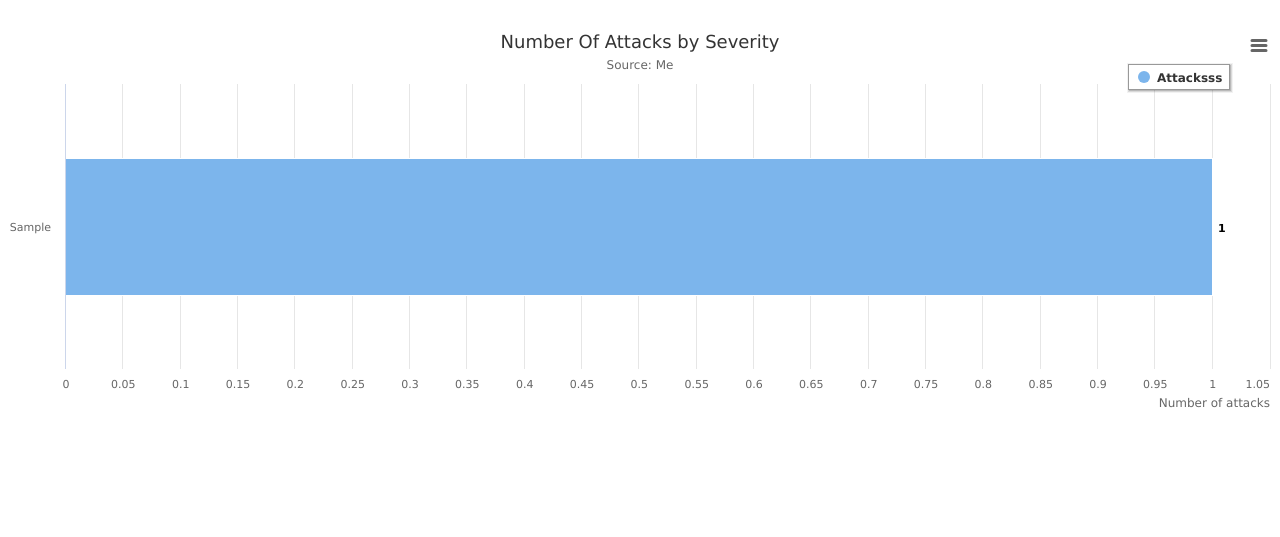
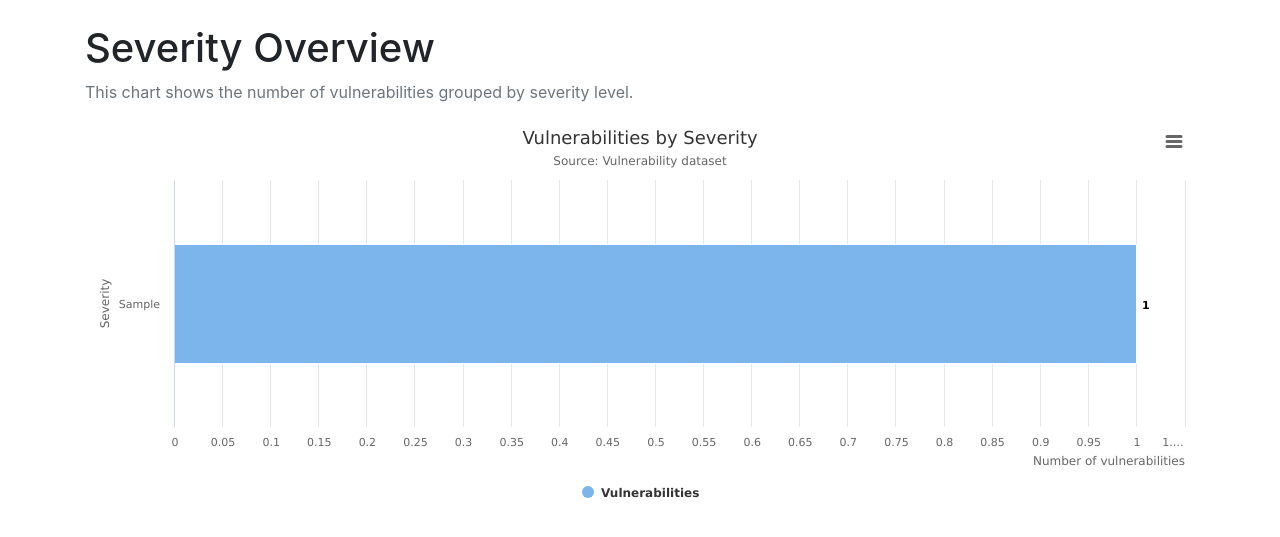
Before and after one commit to chrispsk/dw, a Django app: page /dashboard/graph1/ in a window 1280 px wide. Shown: the part 56-593 px from the top of the page. Run offline with Django 3.2, Linux system fonts and the light colour scheme; a user stored in the database is signed in; tables that the repository leaves empty hold one stand-in row (values such as "Sample post"); some libraries are stand-ins or nearby versions.

Commit message:
Refactor dashboard HTML for severity overview chart

```diff
--- a/templates/dashboard.html
+++ b/templates/dashboard.html
@@ -1,44 +1,41 @@
 {% extends "base.html" %}
 
 {% block content %}
+<div class="container">
+    <h1>Severity Overview</h1>
+    <p class="text-muted">
+        This chart shows the number of vulnerabilities grouped by severity level.
+    </p>
 
-<div id="container"></div>
-
-<div id="container2"></div>
-
+    <div id="severity-overview-chart" style="width: 100%; height: 400px;"></div>
+</div>
 {% endblock %}
 
+{% block highcharts %}
+<script>
+    const severityLevels = JSON.parse('{{ level|escapejs }}');
+    const vulnerabilityCounts = JSON.parse('{{ how|escapejs }}');
 
-{% block highcharts %}
-
-<script>
-    // convert string to json
-    var level = JSON.parse('{{ level | escapejs }}');
-    var cate = JSON.parse('{{ how | escapejs }}');
-    //cate = cate.map(i=>Number(i));
-
-    // chart
-
-    Highcharts.chart('container', {
+    Highcharts.chart('severity-overview-chart', {
         chart: {
             type: 'bar'
         },
         title: {
-        text: 'Number Of Attacks by Severity'
+            text: 'Vulnerabilities by Severity'
         },
         subtitle: {
-        text: 'Source: <a href="#">Me</a>'
+            text: 'Source: Vulnerability dataset'
         },
         xAxis: {
-        categories: level,
+            categories: severityLevels,
             title: {
-            text: null
+                text: 'Severity'
             }
         },
         yAxis: {
             min: 0,
             title: {
-            text: 'Number of attacks',
+                text: 'Number of vulnerabilities',
                 align: 'high'
             },
             labels: {
@@ -46,7 +43,7 @@
             }
         },
         tooltip: {
-        valueSuffix: ' attacks'
+            valueSuffix: ' vulnerabilities'
         },
         plotOptions: {
             bar: {
@@ -55,27 +52,13 @@
                 }
             }
         },
-    legend: {
-        layout: 'vertical',
-        align: 'right',
-        verticalAlign: 'top',
-        x: -40,
-        y: 30,
-        floating: true,
-        borderWidth: 1,
-        backgroundColor:
-            Highcharts.defaultOptions.legend.backgroundColor || '#FFFFFF',
-        shadow: true
-    },
         credits: {
             enabled: false
         },
-    series: [ {
-        name: 'Attacksss',
-        data: cate
+        series: [{
+            name: 'Vulnerabilities',
+            data: vulnerabilityCounts
         }]
     });
-
 </script>
-
 {% endblock %}
```
Lines whose indentation alone changed are shown as unchanged.
